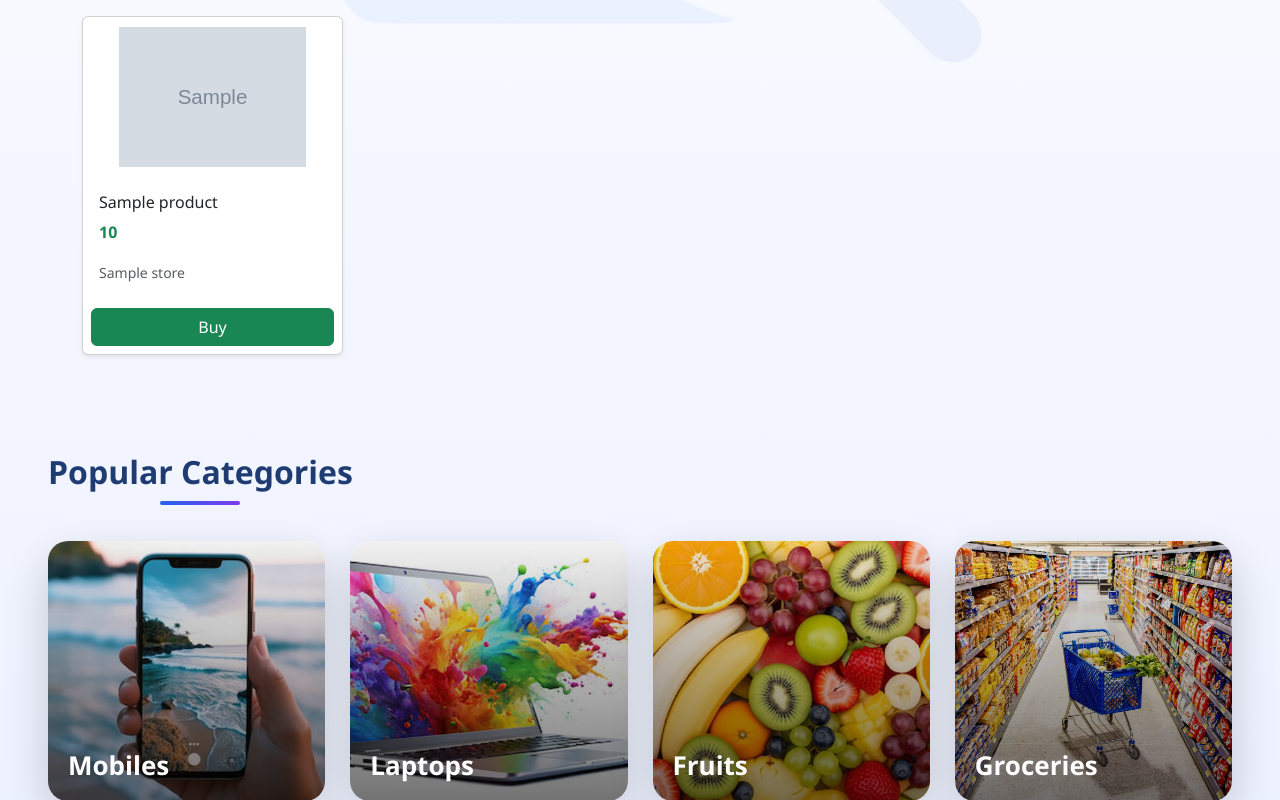
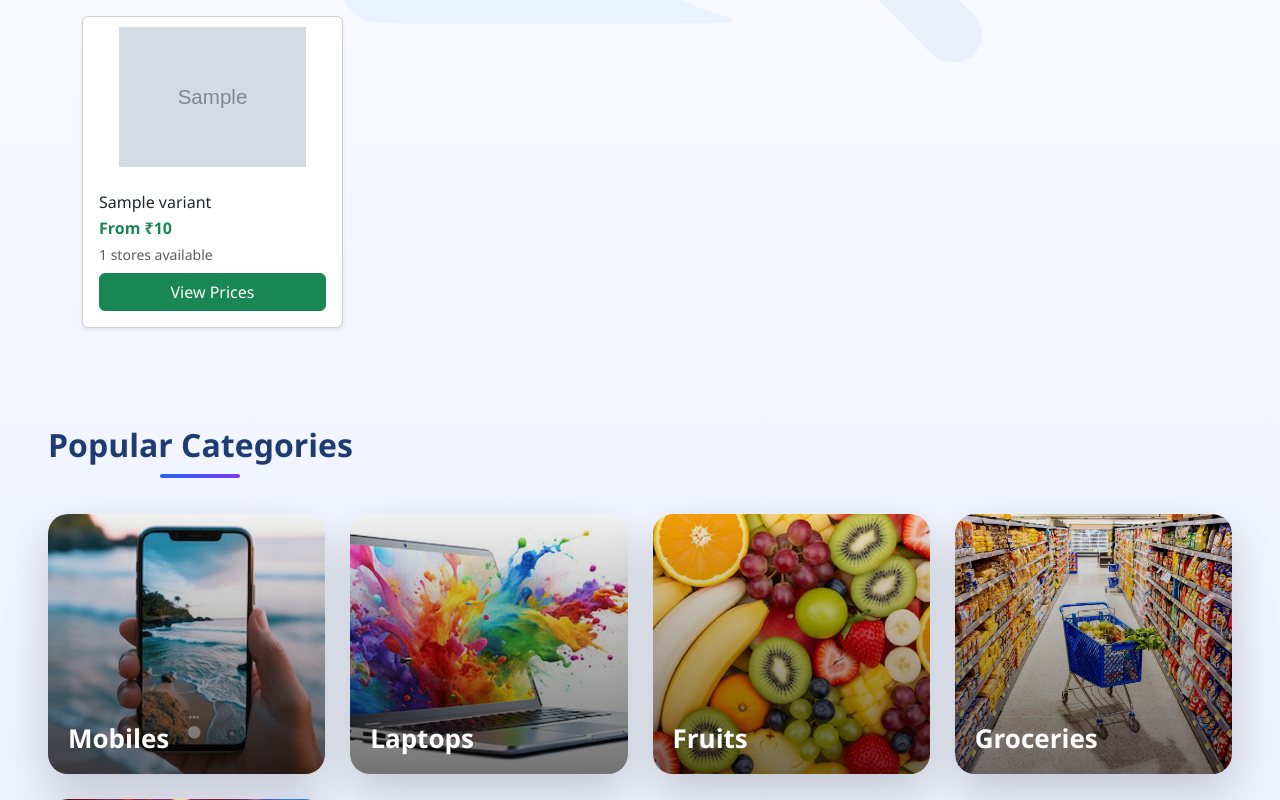
Before and after one commit to sanjux-xx/YOYO, a Flask app: template templates/index.html in a window 1280 px wide. Shown: the part 663-1463 px from the top of the page. Run offline with Flask 3, Linux system fonts and the light colour scheme; the template is opened without the code that fills it: most values are stand-ins (such as "Sample title", 1, 10 or a date in 2020); grey boxes marked "Sample" are stand-in pictures.

Commit message:
Update index.html

```diff
--- a/templates/index.html
+++ b/templates/index.html
@@ -231,27 +231,53 @@
   <p>Compare prices. Save money.</p>
 </div>
 
-{% if products %}
+{% if variants %}
 <div class="container mb-5">
   <h4 class="mb-3">Search Results</h4>
   <div class="row g-4">
-    {% for product in products %}
-    <div class="col-md-3 col-sm-6">
-      <div class="card h-100 shadow-sm">
-        <img src="{{ product.image if product.image else 'https://via.placeholder.com/300x200?text=No+Image' }}"
-             class="card-img-top" style="height:160px;object-fit:contain;padding:10px;">
-        <div class="card-body">
-          <h6>{{ product.title }}</h6>
-          <p class="text-success fw-bold">{{ product.price }}</p>
-          <small class="text-muted">{{ product.store }}</small>
+
+    {% for variant in variants %}
+    <div class="col-xl-3 col-lg-4 col-md-6 col-sm-12 d-flex">
+      <div class="card h-100 shadow-sm w-100">
+
+        <img src="{{ variant.image if variant.image else 'https://via.placeholder.com/300x200?text=No+Image' }}"
+             class="card-img-top"
+             style="height:160px;object-fit:contain;padding:10px;">
+
+        <div class="card-body d-flex flex-column">
+          <h6 class="mb-1">{{ variant.name }}</h6>
+
+          <p class="text-success fw-bold mb-1">
+            From ₹{{ variant.min_price }}
+          </p>
+
+          <small class="text-muted mb-2">
+            {{ variant.items | length }} stores available
+          </small>
+
+          <button class="btn btn-success mt-auto"
+                  onclick="togglePrices({{ loop.index0 }})">
+            View Prices
+          </button>
         </div>
-        <button type="button" class="btn btn-success m-2"
-                onclick='openBuy({{ product.link|tojson }}, {{ product.title|tojson }})'>
-          Buy
-        </button>
+
+        <div class="px-3 pb-3 d-none" id="prices-{{ loop.index0 }}">
+          {% for item in variant.items %}
+          <div class="d-flex justify-content-between align-items-center border-top pt-2">
+            <span>{{ item.store }}</span>
+            <strong>{{ item.price }}</strong>
+            <a href="{{ item.link }}" target="_blank"
+               class="btn btn-sm btn-outline-success">
+              Buy
+            </a>
+          </div>
+          {% endfor %}
+        </div>
+
       </div>
     </div>
     {% endfor %}
+
   </div>
 </div>
 {% endif %}
```
